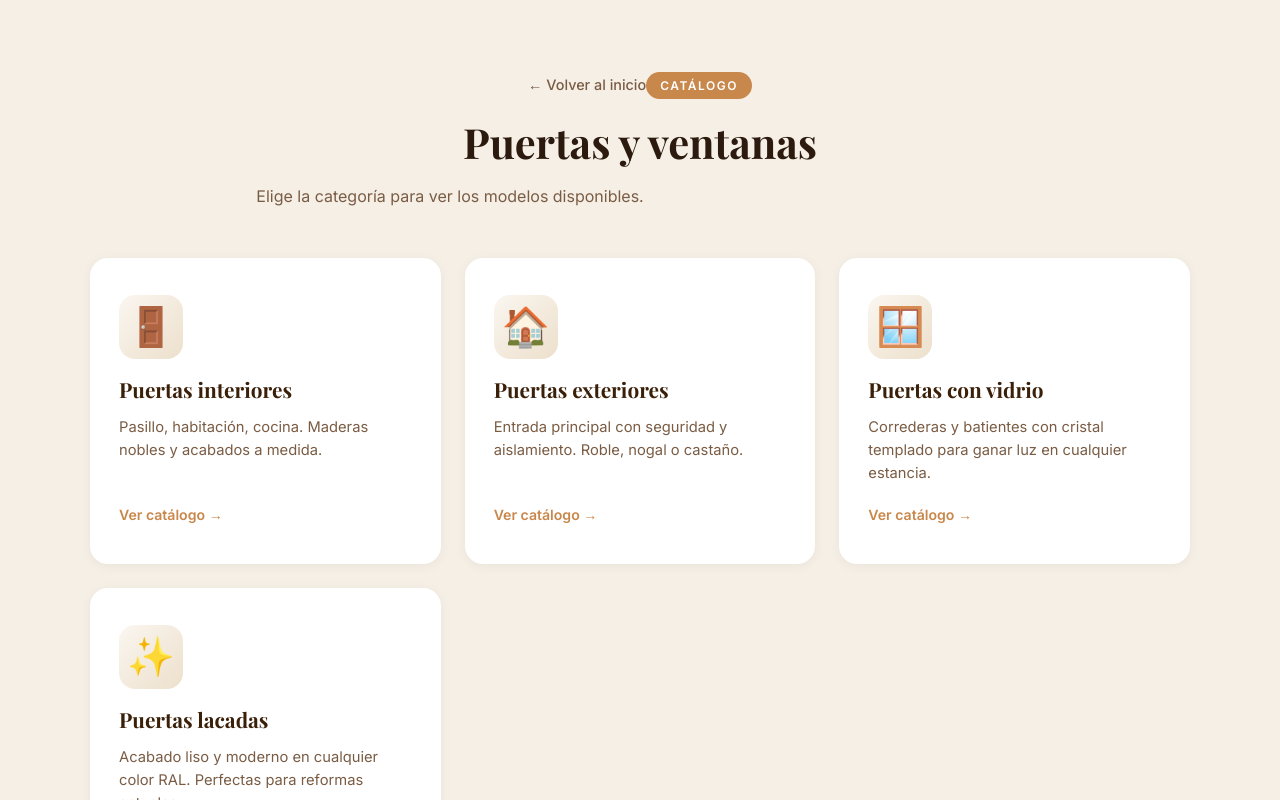
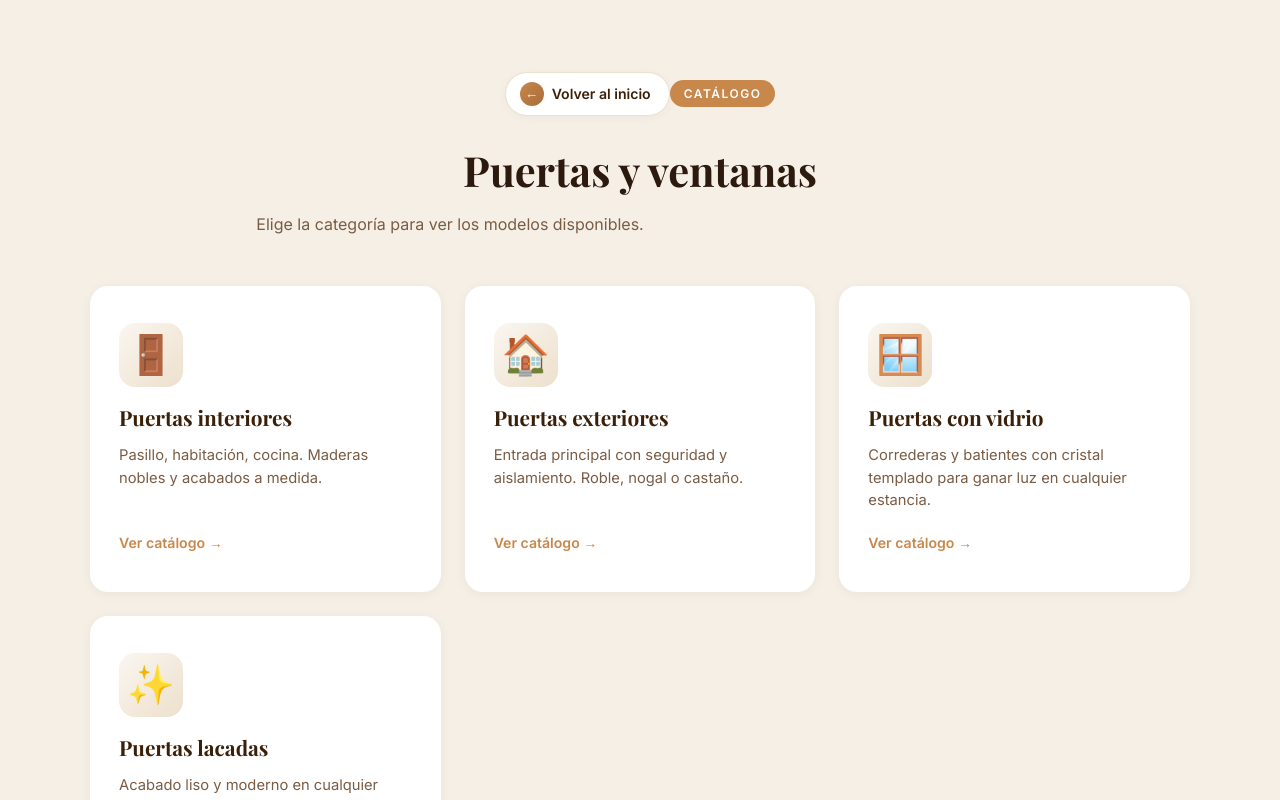
Before and after one commit to raulsara/carpinteria-react, a Next.js app: page /puertas in a window 1280 px wide. Shown: the top 800 px of the page. Built offline with nearby package versions, Linux system fonts and the light colour scheme; no server answers; the database is empty.

Commit message:
style: boton volver tipo pildora con flecha en circulo

```diff
--- a/app/globals.css
+++ b/app/globals.css
@@ -739,12 +739,34 @@ footer { background: var(--brown-dark); }
   text-align: center;
 }
 .subpage-back {
-  display: inline-block; margin-bottom: 20px;
-  color: var(--text-muted); text-decoration: none;
-  font-size: .9rem; font-weight: 500;
-  transition: color .2s;
+  display: inline-flex; align-items: center; gap: 8px;
+  margin-bottom: 28px;
+  padding: 9px 18px 9px 14px;
+  background: var(--white);
+  color: var(--brown-dark);
+  border: 1.5px solid #ede0cc;
+  border-radius: 50px;
+  text-decoration: none;
+  font-size: .88rem; font-weight: 600;
+  box-shadow: 0 2px 10px rgba(0,0,0,.04);
+  transition: transform .2s, box-shadow .2s, border-color .2s, background .2s;
 }
-.subpage-back:hover { color: var(--brown-dark); }
+.subpage-back::before {
+  content: '←';
+  display: inline-flex; align-items: center; justify-content: center;
+  width: 24px; height: 24px; border-radius: 50%;
+  background: linear-gradient(135deg, #c8874b, #a86d38);
+  color: #fff;
+  font-size: .85rem; font-weight: 700;
+  transition: transform .2s;
+}
+.subpage-back:hover {
+  background: #faf6f0;
+  border-color: #c8874b40;
+  transform: translateY(-1px);
+  box-shadow: 0 6px 18px rgba(0,0,0,.08);
+}
+.subpage-back:hover::before { transform: translateX(-3px); }
 
 .cat-grid {
   display: grid;
--- a/app/puertas/[tipo]/page.jsx
+++ b/app/puertas/[tipo]/page.jsx
@@ -36,7 +36,7 @@ export default function PuertaCategoria({ params }) {
     return (
       <main className="subpage">
         <div className="subpage-head">
-          <Link href="/puertas" className="subpage-back">← Volver a Puertas</Link>
+          <Link href="/puertas" className="subpage-back">Volver a Puertas</Link>
           <h1 className="section-title">Categoría no encontrada</h1>
           <button className="btn-primary" onClick={() => router.push('/puertas')}>Ver categorías</button>
         </div>
@@ -47,7 +47,7 @@ export default function PuertaCategoria({ params }) {
   return (
     <main className="subpage">
       <div className="subpage-head">
-        <Link href="/puertas" className="subpage-back">← Volver a Puertas</Link>
+        <Link href="/puertas" className="subpage-back">Volver a Puertas</Link>
         <span className="section-tag">{cat.titulo}</span>
         <h1 className="section-title">Catálogo de {cat.titulo.toLowerCase()}</h1>
         <p className="section-sub">{cat.desc}</p>
--- a/app/puertas/page.jsx
+++ b/app/puertas/page.jsx
@@ -51,7 +51,7 @@ export default function PuertasPage() {
   return (
     <main className="subpage">
       <div className="subpage-head">
-        <Link href="/" className="subpage-back">← Volver al inicio</Link>
+        <Link href="/" className="subpage-back">Volver al inicio</Link>
         <span className="section-tag">Catálogo</span>
         <h1 className="section-title">Puertas y ventanas</h1>
         <p className="section-sub">Elige la categoría para ver los modelos disponibles.</p>
```
